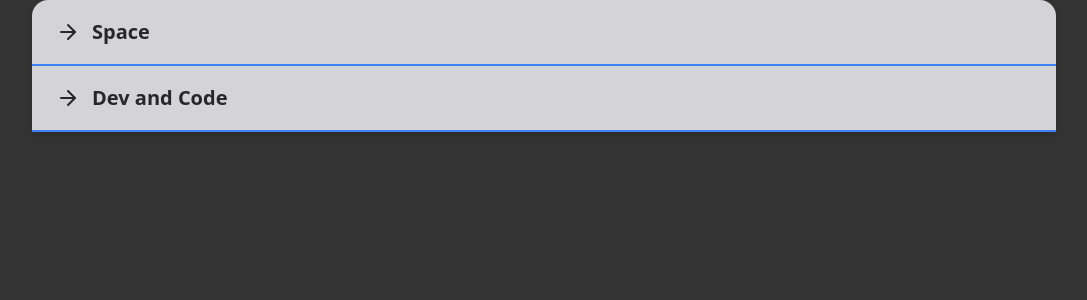
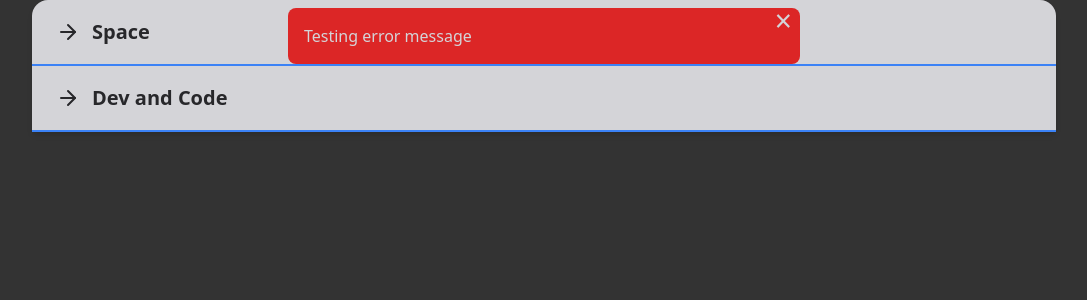
Before and after one commit to ericzardo/oc-frontend, a React (Vite) app: page / in a window 1280 px wide. Shown: the top 300 px of the page, without its empty margins (96-1183 px from the left). Built offline with nearby package versions, Linux system fonts and the light colour scheme.

Commit message:
test: ErrorModal component

```diff
--- a/src/pages/Home/index.jsx
+++ b/src/pages/Home/index.jsx
@@ -8,12 +8,15 @@ import ErrorModal from "@components/modals/ErrorModal";
 import ThemeDropdown from "@components/ThemeDropdown";
 
 import data from "./data";
+import { useState } from "react";
 
 function Home () {
   // const { data, isLoading, isError } = useQuery({
   //   queryKey: ["chats"],
   //   queryFn: getChats,
   // });
+
+  const [isError, setIsError] = useState(true);
 
   return (
     <div className="w-auto mx-auto max-w-screen-lg bg-zinc-300 flex flex-1 flex-wrap justify-between rounded-t-2xl shadow-md overflow-hidden">
@@ -31,6 +34,11 @@ function Home () {
       ))}
 
       <JoinChatAlert onSubmit={() => console.log("submit")} />
+      <ErrorModal
+        isOpen={isError}
+        onClose={() => setIsError(false)}
+        errorMessage="Testing error message"
+      />
     </div>
   );
 }
```
